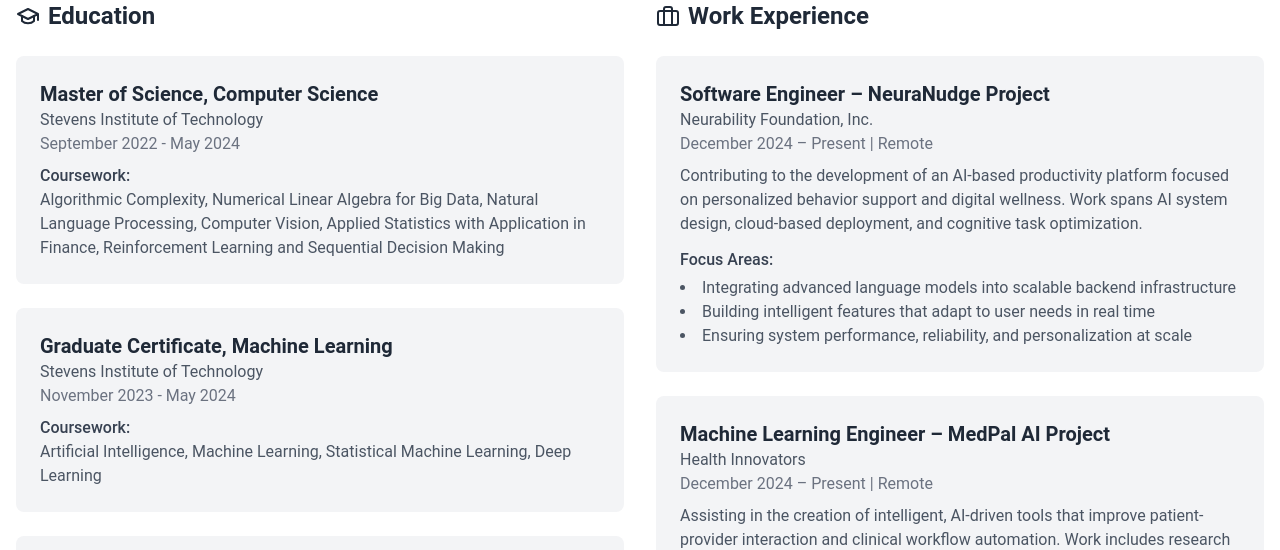
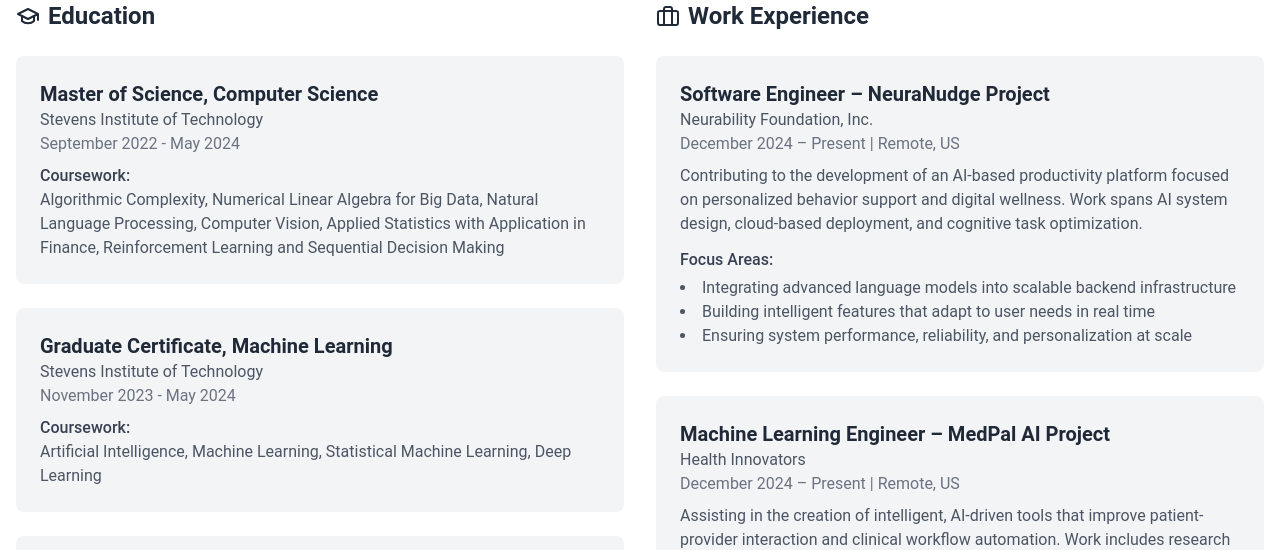
Before and after one commit to git4sudo/portfolio, a React (Vite) app: page / in a window 1280 px wide. Shown: the part 3660-4210 px from the top of the page. Built offline with nearby package versions, Linux system fonts and the light colour scheme.

Commit message:
Update EducationWork.tsx

```diff
--- a/src/components/EducationWork.tsx
+++ b/src/components/EducationWork.tsx
@@ -60,7 +60,7 @@ const EducationWork: React.FC = () => {
               <div className="bg-gray-100 p-6 rounded-lg">
   <h4 className="text-xl font-semibold">Software Engineer – NeuraNudge Project</h4>
   <p className="text-gray-600">Neurability Foundation, Inc.</p>
-  <p className="text-gray-500">December 2024 – Present | Remote</p>
+  <p className="text-gray-500">December 2024 – Present | Remote, US</p>
   <p className="text-gray-600 mt-2">
     Contributing to the development of an AI-based productivity platform focused on personalized behavior support and digital wellness. Work spans AI system design, cloud-based deployment, and cognitive task optimization.
   </p>
@@ -77,7 +77,7 @@ const EducationWork: React.FC = () => {
 <div className="bg-gray-100 p-6 rounded-lg">
   <h4 className="text-xl font-semibold">Machine Learning Engineer – MedPal AI Project</h4>
   <p className="text-gray-600">Health Innovators</p>
-  <p className="text-gray-500">December 2024 – Present | Remote</p>
+  <p className="text-gray-500">December 2024 – Present | Remote, US</p>
   <p className="text-gray-600 mt-2">
     Assisting in the creation of intelligent, AI-driven tools that improve patient-provider interaction and clinical workflow automation. Work includes research and implementation of medical NLP and visual AI systems.
   </p>
```
